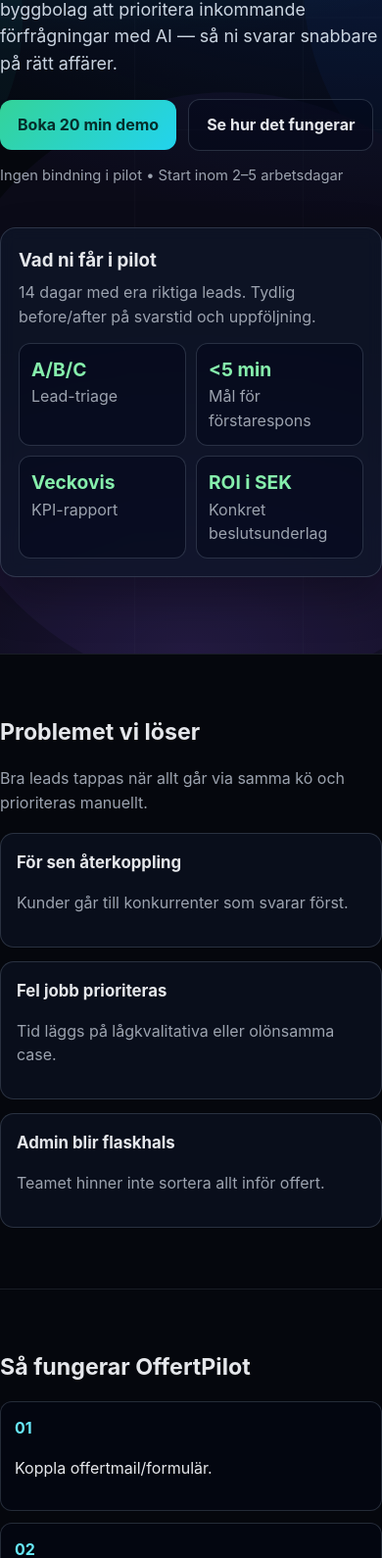
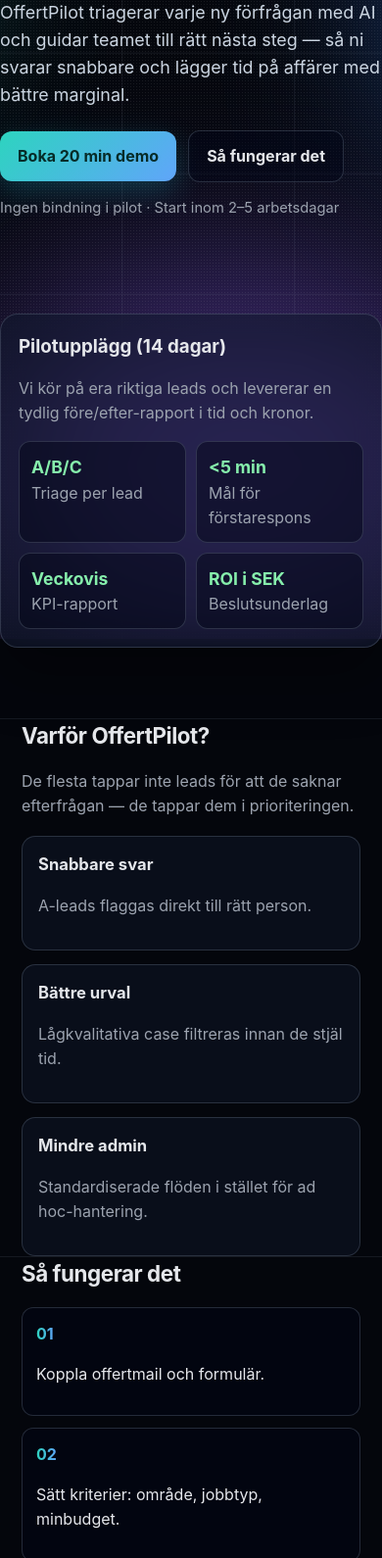
Before and after one commit to bobbygaerd/offertpilot-landing, a plain HTML site: page index.html in a window 390 px wide. Shown: the part 192-1782 px from the top of the page at 98% size. Drawn offline with Linux system fonts and the light colour scheme.

Commit message:
Enhance to Lens-inspired v4 and redesign logo around offer+pilot concept

```diff
--- a/index.html
+++ b/index.html
@@ -6,200 +6,149 @@
   <title>OffertPilot | AI-offerttriage för hantverkare</title>
   <meta name="description" content="OffertPilot hjälper hantverksbolag att sortera leads, svara snabbare och vinna fler lönsamma jobb." />
   <style>
-    :root {
-      --bg: #05070d;
-      --surface: rgba(15, 23, 42, 0.72);
-      --line: rgba(148, 163, 184, 0.24);
-      --text: #e5e7eb;
-      --muted: #9ca3af;
-      --brand: #14b8a6;
-      --brand2: #22d3ee;
-      --ok: #34d399;
+    :root{
+      --bg:#04060c;--text:#e5e7eb;--muted:#9ca3af;--line:rgba(148,163,184,.24);
+      --surface:rgba(15,23,42,.58);--brand:#2dd4bf;--brand2:#60a5fa;--violet:#8b5cf6;
     }
-    * { box-sizing: border-box; }
-    body {
-      margin: 0;
-      font-family: Inter, ui-sans-serif, system-ui, -apple-system, Segoe UI, Roboto, Arial, sans-serif;
-      color: var(--text);
-      background: var(--bg);
-      line-height: 1.55;
-    }
-    .hero-bg {
-      background:
-        radial-gradient(1200px 600px at 10% -10%, rgba(20,184,166,.35), transparent 55%),
-        radial-gradient(1200px 700px at 100% 0%, rgba(37,99,235,.28), transparent 60%),
-        radial-gradient(800px 500px at 50% 100%, rgba(139,92,246,.22), transparent 65%),
-        #05070d;
-      position: relative;
-      overflow: hidden;
-    }
-    .hero-bg::before {
-      content: "";
-      position: absolute;
-      inset: 0;
-      background: url('./assets/hero-grid.svg') center/cover no-repeat;
-      opacity: 0.23;
-      pointer-events: none;
-    }
-    .wrap { max-width: 1120px; margin: 0 auto; padding: 0 22px; position: relative; z-index: 1; }
-    header { padding: 26px 0 14px; }
-    nav { display:flex; align-items:center; justify-content:space-between; }
-    nav img { height: 34px; }
-    .nav-cta { color: var(--text); text-decoration:none; font-weight:600; border:1px solid var(--line); padding:10px 14px; border-radius:10px; background: rgba(2,6,23,.4); }
+    *{box-sizing:border-box}
+    html,body{margin:0;padding:0}
+    body{font-family:Inter,system-ui,-apple-system,Segoe UI,Roboto,Arial,sans-serif;background:var(--bg);color:var(--text);line-height:1.56}
+    .bg{position:fixed;inset:0;z-index:-2;background:url('./assets/lens-orb.svg') center/cover no-repeat}
+    .grain{position:fixed;inset:0;z-index:-1;opacity:.08;background-image:radial-gradient(#fff 1px, transparent 1px);background-size:3px 3px}
+    .wrap{max-width:1120px;margin:0 auto;padding:0 22px}
 
-    .hero { padding: 44px 0 78px; display: grid; gap: 26px; grid-template-columns: 1.15fr .85fr; align-items: center; }
-    h1 { margin: 0 0 14px; font-size: clamp(2rem, 4.2vw, 3.35rem); line-height: 1.08; letter-spacing: -0.02em; }
-    .lead { color: #cbd5e1; max-width: 720px; font-size: 1.12rem; }
-    .cta-row { margin-top: 22px; display:flex; gap: 12px; flex-wrap: wrap; align-items:center; }
-    .btn {
-      text-decoration:none; display:inline-flex; align-items:center; justify-content:center;
-      padding: 13px 18px; border-radius: 12px; font-weight: 700;
-    }
-    .btn-primary { color:#052e2b; background: linear-gradient(135deg, var(--ok), var(--brand2)); }
-    .btn-ghost { color: var(--text); border:1px solid var(--line); background: rgba(2,6,23,.42); }
-    .micro { color: var(--muted); font-size: .92rem; }
+    header{padding:24px 0}
+    nav{display:flex;justify-content:space-between;align-items:center}
+    nav img{height:36px}
+    .nav-btn{border:1px solid var(--line);background:rgba(2,6,23,.45);color:var(--text);text-decoration:none;padding:10px 14px;border-radius:12px;font-weight:600}
 
-    .panel {
-      background: var(--surface);
-      border: 1px solid var(--line);
-      border-radius: 16px;
-      padding: 18px;
-      backdrop-filter: blur(8px);
-      box-shadow: 0 20px 45px rgba(0,0,0,.28);
-    }
-    .kpis { display:grid; grid-template-columns: repeat(2,1fr); gap: 10px; margin-top: 14px; }
-    .kpi { border:1px solid var(--line); border-radius:12px; padding:12px; background: rgba(2,6,23,.45); }
-    .kpi b { display:block; font-size:1.2rem; color:#86efac; }
-    .section { padding: 62px 0; border-top: 1px solid rgba(148,163,184,.14); }
-    h2 { margin: 0 0 10px; font-size: clamp(1.45rem, 3.5vw, 2rem); }
-    .muted { color: var(--muted); }
-    .grid3 { display:grid; grid-template-columns: repeat(3,1fr); gap: 14px; margin-top: 18px; }
-    .card { background: rgba(15,23,42,.5); border:1px solid var(--line); border-radius:14px; padding:16px; }
-    .card h3 { margin:0 0 8px; font-size: 1.05rem; }
+    .hero{padding:34px 0 72px;display:grid;gap:24px;grid-template-columns:1.15fr .85fr;align-items:center}
+    h1{font-size:clamp(2rem,4.5vw,3.55rem);line-height:1.04;letter-spacing:-.03em;margin:0 0 14px}
+    .lead{color:#cbd5e1;font-size:1.12rem;max-width:760px}
+    .cta-row{display:flex;gap:12px;flex-wrap:wrap;margin-top:22px;align-items:center}
+    .btn{display:inline-flex;align-items:center;justify-content:center;text-decoration:none;border-radius:12px;padding:13px 18px;font-weight:700}
+    .btn-primary{background:linear-gradient(135deg,var(--brand),var(--brand2));color:#062b27;box-shadow:0 10px 30px rgba(34,211,238,.22)}
+    .btn-secondary{border:1px solid var(--line);background:rgba(2,6,23,.45);color:var(--text)}
+    .micro{font-size:.92rem;color:var(--muted)}
 
-    .steps { display:grid; grid-template-columns: repeat(4,1fr); gap: 12px; margin-top: 16px; }
-    .step { background: rgba(2,6,23,.4); border:1px solid var(--line); border-radius:12px; padding:14px; }
-    .step span { color:#67e8f9; font-weight:700; }
+    .glass{background:var(--surface);border:1px solid var(--line);backdrop-filter:blur(14px);border-radius:18px;box-shadow:0 28px 60px rgba(0,0,0,.35)}
+    .hero-card{padding:18px}
+    .hero-card h3{margin:0 0 8px}
+    .kpi-grid{margin-top:14px;display:grid;grid-template-columns:repeat(2,1fr);gap:10px}
+    .kpi{padding:12px;border-radius:12px;border:1px solid var(--line);background:rgba(2,6,23,.5)}
+    .kpi b{display:block;color:#86efac;font-size:1.1rem}
 
-    .pricing { display:grid; grid-template-columns: repeat(3,1fr); gap: 14px; margin-top: 16px; }
-    .tier { border:1px solid var(--line); border-radius:14px; padding:16px; background: rgba(15,23,42,.48); }
-    .tier strong { font-size: 1.65rem; }
+    section{padding:58px 0;border-top:1px solid rgba(148,163,184,.12)}
+    h2{font-size:clamp(1.4rem,3.2vw,2rem);margin:0 0 8px;letter-spacing:-.02em}
+    .muted{color:var(--muted)}
+    .grid3{display:grid;grid-template-columns:repeat(3,1fr);gap:14px;margin-top:18px}
+    .card{padding:16px;border-radius:14px;border:1px solid var(--line);background:rgba(15,23,42,.48)}
+    .card h3{margin:0 0 8px;font-size:1.04rem}
 
-    .faq { display:grid; grid-template-columns: repeat(2,1fr); gap: 12px; margin-top: 14px; }
-    .faq .card { min-height: 120px; }
+    .steps{display:grid;grid-template-columns:repeat(4,1fr);gap:12px;margin-top:16px}
+    .step{padding:14px;border-radius:12px;border:1px solid var(--line);background:rgba(2,6,23,.45)}
+    .step span{display:inline-block;font-weight:700;background:linear-gradient(90deg,var(--brand),var(--brand2));-webkit-background-clip:text;background-clip:text;color:transparent}
 
-    footer { padding: 40px 0 60px; color: var(--muted); font-size: .9rem; }
+    .pricing{display:grid;grid-template-columns:repeat(3,1fr);gap:14px;margin-top:14px}
+    .tier{padding:16px;border-radius:14px;border:1px solid var(--line);background:rgba(15,23,42,.5)}
+    .tier strong{font-size:1.65rem;letter-spacing:-.02em}
 
-    @media (max-width: 980px) {
-      .hero { grid-template-columns: 1fr; padding-top: 26px; }
-      .grid3, .pricing, .faq, .steps { grid-template-columns: 1fr; }
+    .faq{display:grid;grid-template-columns:repeat(2,1fr);gap:12px;margin-top:14px}
+
+    .final{padding:26px}
+    footer{padding:40px 0 62px;color:var(--muted);font-size:.9rem}
+
+    @media (max-width:980px){
+      .hero{grid-template-columns:1fr}
+      .grid3,.steps,.pricing,.faq{grid-template-columns:1fr}
     }
   </style>
 </head>
 <body>
-  <div class="hero-bg">
+  <div class="bg"></div><div class="grain"></div>
+
   <header class="wrap">
     <nav>
-        <img src="./assets/logo-offertpilot.svg" alt="OffertPilot" />
-        <a class="nav-cta" href="#kontakt">Boka demo</a>
+      <img src="./assets/logo-offertpilot-v2.svg" alt="OffertPilot" />
+      <a class="nav-btn" href="#kontakt">Boka demo</a>
     </nav>
   </header>
 
   <main class="wrap hero">
     <section>
-        <h1>Sortera rätt leads först. <br>Vinn fler lönsamma jobb.</h1>
-        <p class="lead">OffertPilot hjälper VVS-, el-, måleri- och byggbolag att prioritera inkommande förfrågningar med AI — så ni svarar snabbare på rätt affärer.</p>
+      <h1>Offert in. Rätt kurs ut.</h1>
+      <p class="lead">OffertPilot triagerar varje ny förfrågan med AI och guidar teamet till rätt nästa steg — så ni svarar snabbare och lägger tid på affärer med bättre marginal.</p>
       <div class="cta-row">
         <a class="btn btn-primary" href="#kontakt">Boka 20 min demo</a>
-          <a class="btn btn-ghost" href="#hur">Se hur det fungerar</a>
+        <a class="btn btn-secondary" href="#hur">Så fungerar det</a>
       </div>
-        <p class="micro">Ingen bindning i pilot • Start inom 2–5 arbetsdagar</p>
+      <p class="micro">Ingen bindning i pilot · Start inom 2–5 arbetsdagar</p>
     </section>
 
-      <aside class="panel">
-        <h3 style="margin:0 0 6px">Vad ni får i pilot</h3>
-        <p class="muted" style="margin:0">14 dagar med era riktiga leads. Tydlig before/after på svarstid och uppföljning.</p>
-        <div class="kpis">
-          <div class="kpi"><b>A/B/C</b><span class="muted">Lead-triage</span></div>
+    <aside class="glass hero-card">
+      <h3>Pilotupplägg (14 dagar)</h3>
+      <p class="muted">Vi kör på era riktiga leads och levererar en tydlig före/efter-rapport i tid och kronor.</p>
+      <div class="kpi-grid">
+        <div class="kpi"><b>A/B/C</b><span class="muted">Triage per lead</span></div>
         <div class="kpi"><b>&lt;5 min</b><span class="muted">Mål för förstarespons</span></div>
         <div class="kpi"><b>Veckovis</b><span class="muted">KPI-rapport</span></div>
-          <div class="kpi"><b>ROI i SEK</b><span class="muted">Konkret beslutsunderlag</span></div>
+        <div class="kpi"><b>ROI i SEK</b><span class="muted">Beslutsunderlag</span></div>
       </div>
     </aside>
   </main>
-  </div>
 
-  <section class="section wrap">
-    <h2>Problemet vi löser</h2>
-    <p class="muted">Bra leads tappas när allt går via samma kö och prioriteras manuellt.</p>
+  <section class="wrap">
+    <h2>Varför OffertPilot?</h2>
+    <p class="muted">De flesta tappar inte leads för att de saknar efterfrågan — de tappar dem i prioriteringen.</p>
     <div class="grid3">
-      <article class="card"><h3>För sen återkoppling</h3><p class="muted">Kunder går till konkurrenter som svarar först.</p></article>
-      <article class="card"><h3>Fel jobb prioriteras</h3><p class="muted">Tid läggs på lågkvalitativa eller olönsamma case.</p></article>
-      <article class="card"><h3>Admin blir flaskhals</h3><p class="muted">Teamet hinner inte sortera allt inför offert.</p></article>
+      <article class="card"><h3>Snabbare svar</h3><p class="muted">A-leads flaggas direkt till rätt person.</p></article>
+      <article class="card"><h3>Bättre urval</h3><p class="muted">Lågkvalitativa case filtreras innan de stjäl tid.</p></article>
+      <article class="card"><h3>Mindre admin</h3><p class="muted">Standardiserade flöden i stället för ad hoc-hantering.</p></article>
     </div>
   </section>
 
-  <section id="hur" class="section wrap">
-    <h2>Så fungerar OffertPilot</h2>
+  <section id="hur" class="wrap">
+    <h2>Så fungerar det</h2>
     <div class="steps">
-      <div class="step"><span>01</span><p>Koppla offertmail/formulär.</p></div>
-      <div class="step"><span>02</span><p>Definiera era kriterier: område, jobbtyp, minbudget.</p></div>
-      <div class="step"><span>03</span><p>AI klassar varje förfrågan i A/B/C med nästa steg.</p></div>
-      <div class="step"><span>04</span><p>Ni fokuserar på leads med högst affärsvärde.</p></div>
+      <div class="step"><span>01</span><p>Koppla offertmail och formulär.</p></div>
+      <div class="step"><span>02</span><p>Sätt kriterier: område, jobbtyp, minbudget.</p></div>
+      <div class="step"><span>03</span><p>AI klassar lead och föreslår åtgärd.</p></div>
+      <div class="step"><span>04</span><p>Fokusera teamet på rätt affärer först.</p></div>
     </div>
   </section>
 
-  <section class="section wrap">
-    <h2>ROI-exempel i kronor</h2>
+  <section class="wrap">
+    <h2>ROI i kronor</h2>
     <div class="grid3">
-      <div class="card"><h3>14 h/vecka sparad tid</h3><p class="muted">Mindre manuell offertsortering.</p></div>
-      <div class="card"><h3>≈ 33 110 kr/mån</h3><p class="muted">Möjlig intern besparing vid 550 kr/h.</p></div>
-      <div class="card"><h3>1 extra vunnet jobb</h3><p class="muted">Kan ofta betala hela tjänsten flera gånger om.</p></div>
+      <div class="card"><h3>14h/vecka sparad tid</h3><p class="muted">Mindre manuell offertsortering.</p></div>
+      <div class="card"><h3>≈ 33 110 kr/mån</h3><p class="muted">Möjlig intern besparing (550 kr/h).</p></div>
+      <div class="card"><h3>1 extra vunnet jobb</h3><p class="muted">Kan ofta täcka tjänsten flera gånger om.</p></div>
     </div>
   </section>
 
-  <section class="section wrap">
+  <section class="wrap">
     <h2>Priser</h2>
     <div class="pricing">
-      <article class="tier">
-        <h3>Pilot</h3>
-        <strong>2 900 kr</strong>
-        <p class="muted">14 dagar</p>
-        <ul>
-          <li>A/B/C-triage</li><li>Setup + KPI-baslinje</li><li>Slutrapport med ROI</li>
-        </ul>
-      </article>
-      <article class="tier">
-        <h3>Starter</h3>
-        <strong>4 900 kr/mån</strong>
-        <ul>
-          <li>Leadfångst + triage</li><li>Standardsvar</li><li>Veckovis uppföljning</li>
-        </ul>
-      </article>
-      <article class="tier">
-        <h3>Growth</h3>
-        <strong>8 900 kr/mån</strong>
-        <ul>
-          <li>Allt i Starter</li><li>Uppföljningssekvenser</li><li>Månadsoptimering</li>
-        </ul>
-      </article>
+      <article class="tier"><h3>Pilot</h3><strong>2 900 kr</strong><p class="muted">14 dagar med era riktiga leads</p></article>
+      <article class="tier"><h3>Starter</h3><strong>4 900 kr/mån</strong><p class="muted">Leadfångst, triage, standardsvar</p></article>
+      <article class="tier"><h3>Growth</h3><strong>8 900 kr/mån</strong><p class="muted">Starter + uppföljningssekvenser + optimering</p></article>
     </div>
   </section>
 
-  <section class="section wrap">
+  <section class="wrap">
     <h2>Vanliga frågor</h2>
     <div class="faq">
-      <article class="card"><h3>Är detta ett nytt CRM?</h3><p class="muted">Nej, OffertPilot är ett triagelager före ert nuvarande system.</p></article>
-      <article class="card"><h3>Hur snabbt kommer vi igång?</h3><p class="muted">Vanligtvis inom 2–5 arbetsdagar.</p></article>
-      <article class="card"><h3>Behöver vi IT-resurser internt?</h3><p class="muted">Nej, vi hanterar setup och kalibrering.</p></article>
-      <article class="card"><h3>Vad händer om AI bedömer fel?</h3><p class="muted">Ni har alltid sista ordet, och regler justeras löpande.</p></article>
+      <article class="card"><h3>Är detta ett nytt CRM?</h3><p class="muted">Nej, ett triagelager före ert nuvarande system.</p></article>
+      <article class="card"><h3>Hur snabbt är vi live?</h3><p class="muted">Vanligtvis inom 2–5 arbetsdagar.</p></article>
+      <article class="card"><h3>Behöver vi teknisk kompetens?</h3><p class="muted">Nej, vi sköter setup och kalibrering.</p></article>
+      <article class="card"><h3>Vad om AI klassar fel?</h3><p class="muted">Ni har alltid sista ordet och reglerna justeras löpande.</p></article>
     </div>
   </section>
 
-  <section id="kontakt" class="section wrap" style="padding-bottom:30px">
-    <div class="panel">
-      <h2 style="margin-top:0">Redo att testa på era riktiga leads?</h2>
-      <p class="muted">Boka en 20 min demo så räknar vi potentialen i kronor baserat på er process.</p>
+  <section id="kontakt" class="wrap">
+    <div class="glass final">
+      <h2>Redo att testa OffertPilot på era egna leads?</h2>
+      <p class="muted">Boka en 20-minuters demo så räknar vi potentialen i kronor baserat på er process.</p>
       <div class="cta-row">
         <a class="btn btn-primary" href="mailto:bobby@gaerd.se?subject=Demo%20OffertPilot">Boka 20 min demo</a>
         <span class="micro">Ingen bindning i pilot</span>
@@ -207,6 +156,6 @@
     </div>
   </section>
 
-  <footer class="wrap">© OffertPilot • AI-offerttriage för hantverkare</footer>
+  <footer class="wrap">© OffertPilot — offert + pilot, i samma riktning.</footer>
 </body>
 </html>
```
Also changed, not shown: assets/lens-orb.svg (added), assets/logo-offertpilot-v2.svg (added). Lines whose indentation alone changed are shown as unchanged.
